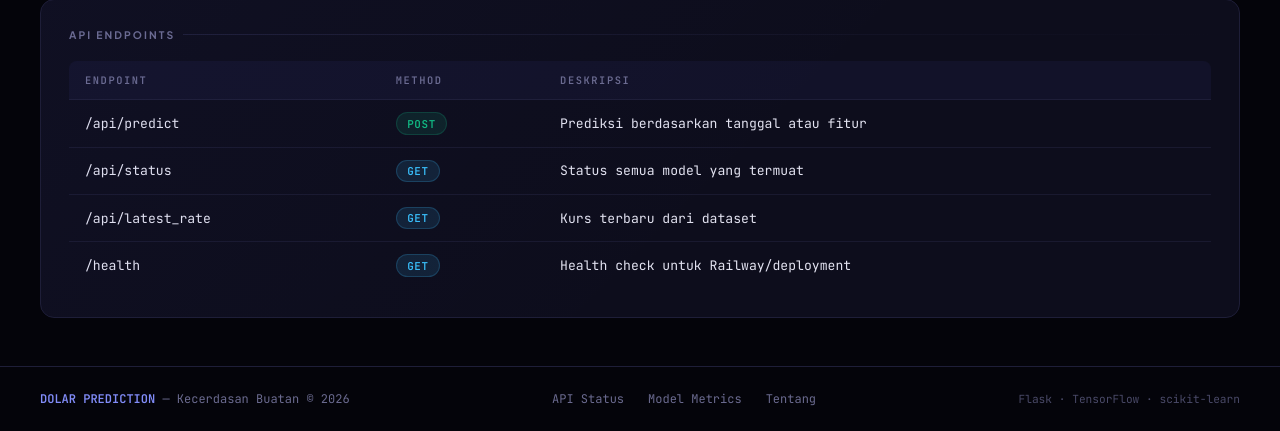
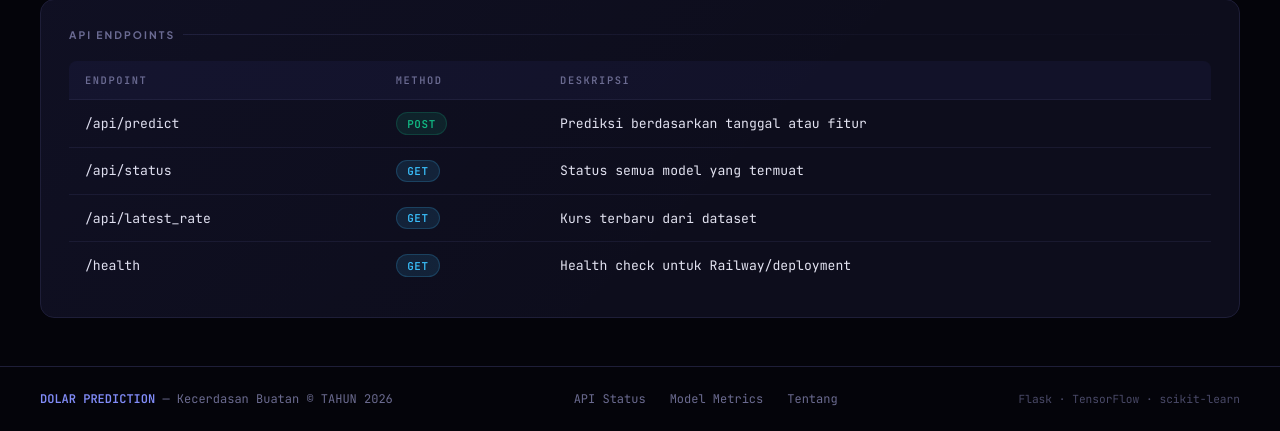
Before and after one commit to anisaritaz19/prediction-usd-idr, a Flask app: page /about in a window 1280 px wide. Shown: the part 1360-1791 px from the top of the page. Run offline with Flask 3, Linux system fonts and the light colour scheme; some web fonts are replaced.

```diff
--- a/app/templates/base.html
+++ b/app/templates/base.html
@@ -299,7 +299,7 @@
   <main>{% block content %}{% endblock %}</main>
 
   <footer>
-    <span><span class="footer-brand">DOLAR PREDICTION</span> — Kecerdasan Buatan &copy; 2026</span>
+    <span><span class="footer-brand">DOLAR PREDICTION</span> — Kecerdasan Buatan &copy; TAHUN 2026</span>
     <div class="footer-links">
       <a href="/api/status">API Status</a>
       <a href="/compare">Model Metrics</a>
```
